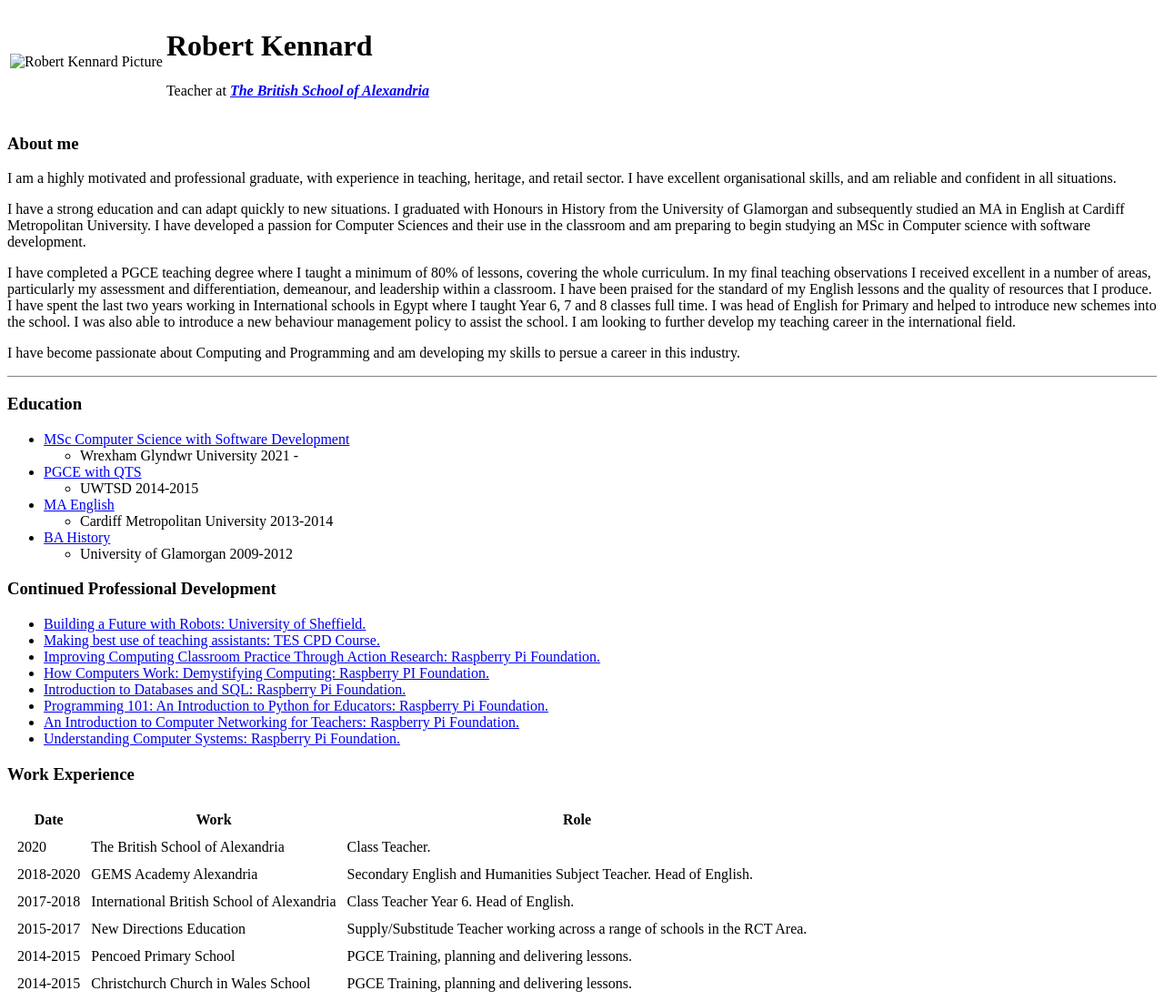
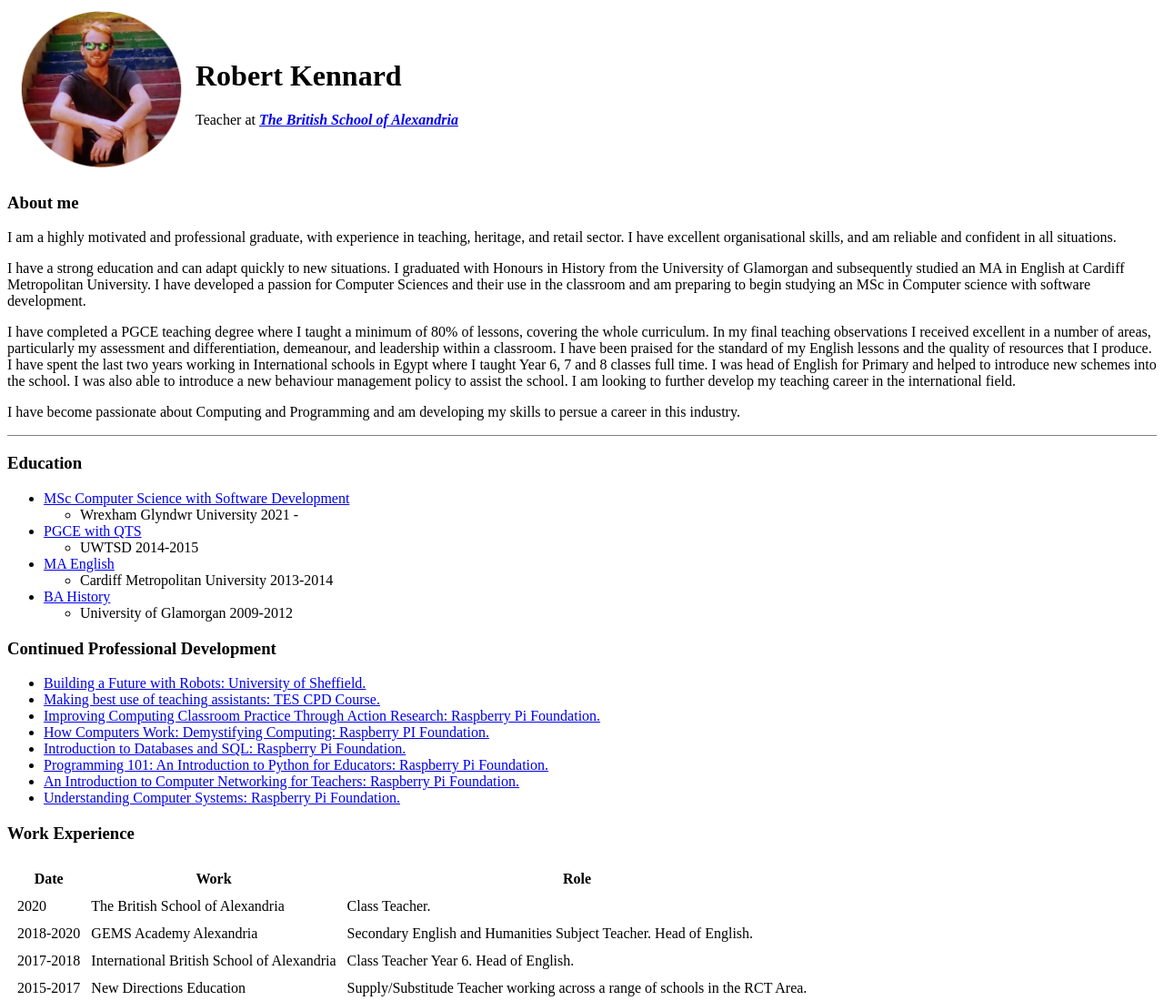
Before and after one commit to RKen90/CV, a plain HTML site: page index.html in a window 1280 px wide. Shown: the top 1100 px of the page at 91% size. Drawn offline with Linux system fonts and the light colour scheme.

Commit message:
Update index.html

```diff
--- a/index.html
+++ b/index.html
@@ -10,7 +10,7 @@
   <table>
     <tr>
       <td>
-        <img src="Images/39964285_105253393758623_7387443607109632000_n.png" alt="Robert Kennard Picture" width="200px" height="175px">
+        <img src="39964285_105253393758623_7387443607109632000_n.png" alt="Robert Kennard Picture" width="200px" height="175px">
       </td>
       <td>
         <h1>Robert Kennard</h1>
```
